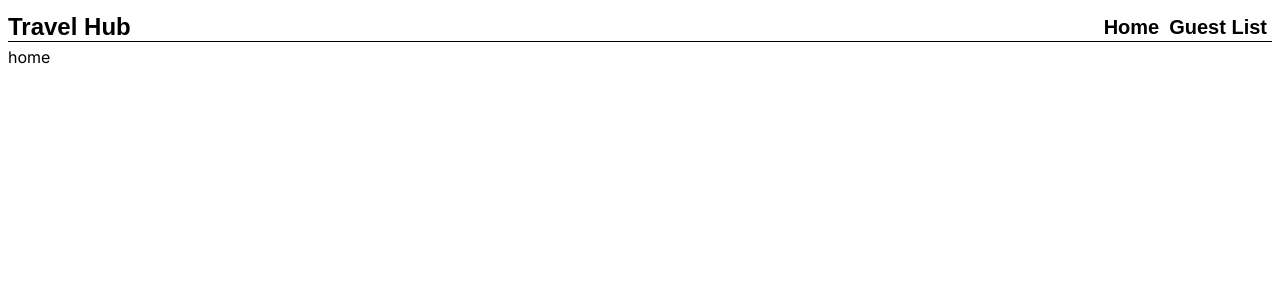
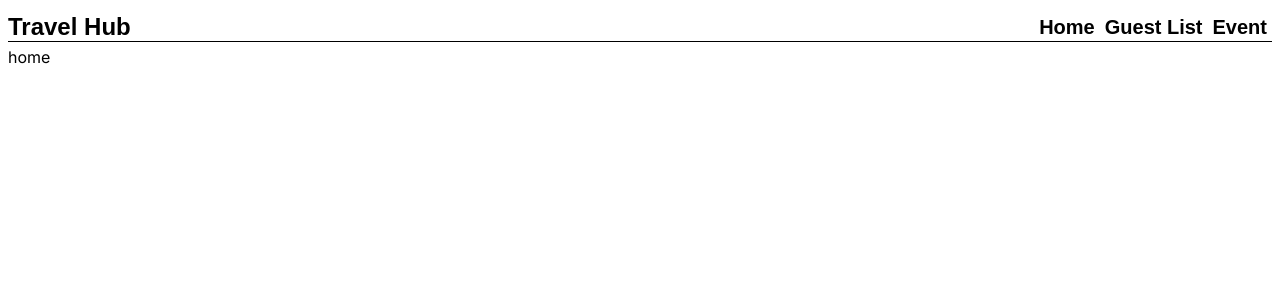
Before and after one commit to grace5829/TravelHubApp, a Next.js app in the folder my-app/: page / in a window 1280 px wide. Shown: the top 300 px of the page. Built offline with nearby package versions, Linux system fonts and the light colour scheme; no server answers.

Commit message:
starting event page

```diff
--- a/my-app/app/navbar.tsx
+++ b/my-app/app/navbar.tsx
@@ -8,6 +8,7 @@ const IndividualLink = styled(Link)`
   font-family: fantasy;
 font-weight: bold;
 font-size: 20px;
+padding-left:5px;
 
 &:hover {
   background-color: #5fbbe3;
@@ -23,6 +24,7 @@ export default function NavBar() {
     <span>
         <IndividualLink href="/">Home</IndividualLink>
         <IndividualLink href="/guest">Guest List</IndividualLink>
+        <IndividualLink href="/event">Event</IndividualLink>
     </span>
   );
 }
```
Also changed, not shown: my-app/app/event/page.tsx (added, +9 -0 lines).
